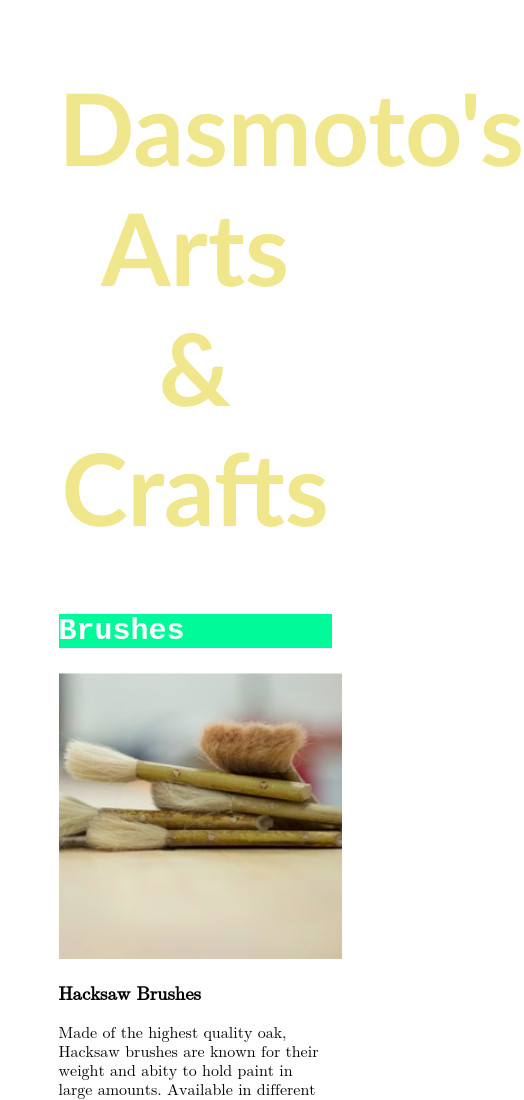
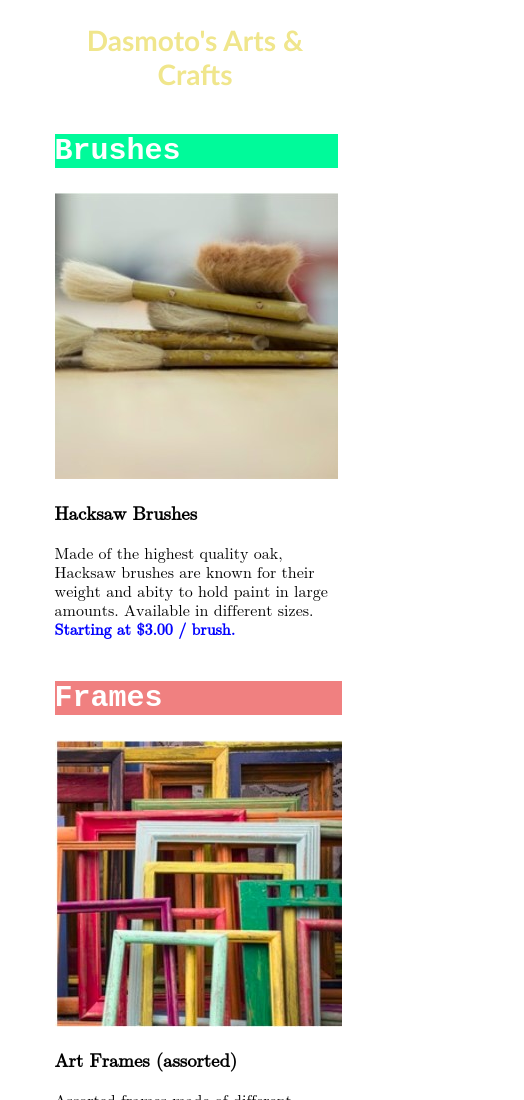
Before and after one commit to babithg/efuturex-cssproject2, a plain HTML site: page index.html in a window 390 px wide. Shown: the top 1100 px of the page, 524 px wide, since content can reach past the window. Drawn offline with Linux system fonts and the light colour scheme.

Commit message:
modified for responsive site

```diff
--- a/index.html
+++ b/index.html
@@ -8,23 +8,29 @@
     <link rel="stylesheet" href="style.css">
 </head>
 <body>
-
+    <div class="container">
+        <div class="title-tab">
             <h1>Dasmoto's Arts & Crafts</h1>
-
+        </div>
+        <div class="brush-tab">
             <h2 id="brush">Brushes</h2>
             <img src="image-1.jpg" alt="Brushes image">
             <h3>Hacksaw Brushes</h3>
             <p>Made of the highest quality oak, Hacksaw brushes are known for their weight and abity to hold paint in large amounts. Available in different sizes. <span>Starting at $3.00 / brush.</span> </p>
 
+        </div>
+        <div class="frame-tab">
             <h2 id="frame">Frames</h2>
             <img src="image-2.jpg" alt="Frames image">
             <h3>Art Frames (assorted)</h3>
             <p>Assorted frames made of different material, including MDF, birchwood, and PDE. Select frames can be sanded and painted according to your needs. <span>Starting at $2.00 / frame.</span> </p>
-
+        </div>
+        <div class="paint-tab">
             <h2 id="paint">Paint</h2>
             <img src="image-3.jpg" alt="Paint image">
             <h3>Clean Finnish Paint</h3>
             <p>Imported paint from Finland. Over 256 colors available in-store, varying in quantity (1 oz. to 8 0z.). Clean Finnish paint microbinds to canvas, increasing the finish and longevity of any artwork. <span>Starting at $5.00 / tube.</span> </p>
-
+        </div>
+    </div>
 </body>
 </html>
--- a/style.css
+++ b/style.css
@@ -1,9 +1,10 @@
 body {
-    margin: 0% 15% 0% 15%;
-    font-family: math;
+    zoom: normal;
+    margin: 1% 5% 1% 5%;
 }
+
 h1 {
-    font-size: 100px;
+    font-size: 7.2vw;
     text-align: center;
     color: khaki;
     font-family: 'Gill Sans', 'Gill Sans MT', Calibri, 'Trebuchet MS', sans-serif;
@@ -35,3 +36,10 @@ span {
     color: blue;
     font-weight: bold;
 }
+
+.container {
+    margin: 0% 10% 0% 10%;
+    font-family: math;
+    display: flex;
+    flex-wrap: wrap;
+}
```
Lines whose indentation alone changed are shown as unchanged.
